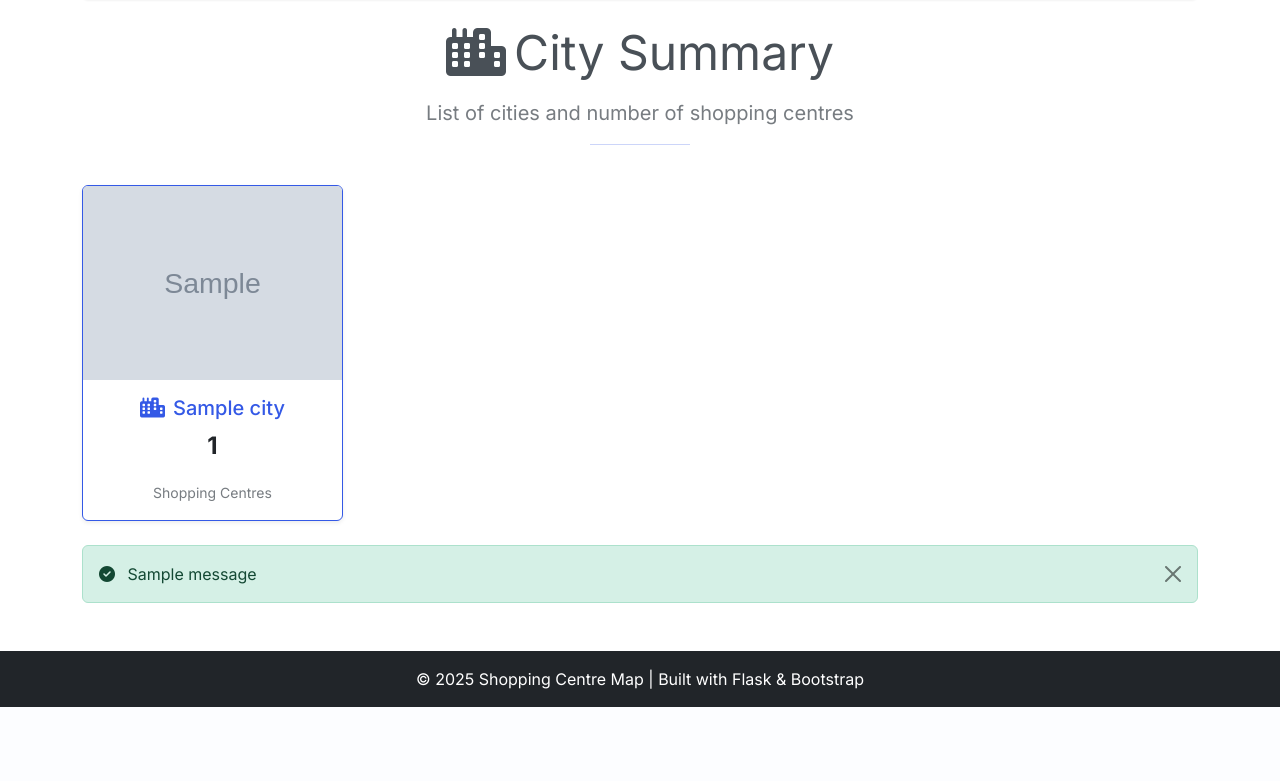
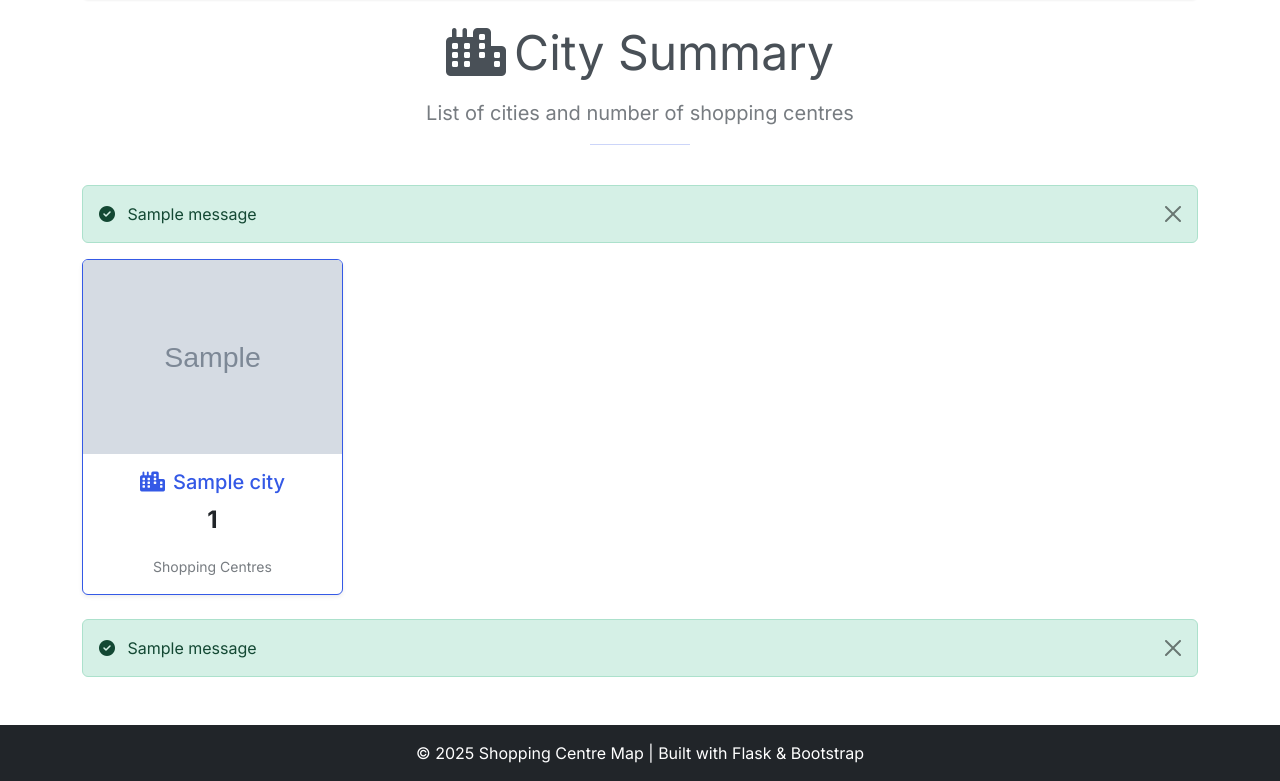
Before and after one commit to tinamalincoln/COMP693-Shopping-Centre-Dashboard, a Flask app: template app/templates/citysummary.html in a window 1280 px wide. Shown: the part 135-916 px from the top of the page. Before the commit the page ends 842 px from the top, so only its background shows below. Run offline with Flask 3, Linux system fonts and the light colour scheme; the template is opened without the code that fills it: most values are stand-ins (such as "Sample title", 1, 10 or a date in 2020); grey boxes marked "Sample" are stand-in pictures; one stand-in notice (Sample message) is shown; some libraries are stand-ins or nearby versions.

Commit message:
Update citysummary.html

```diff
--- a/app/templates/citysummary.html
+++ b/app/templates/citysummary.html
@@ -22,6 +22,21 @@
         <hr class="border-primary mx-auto" style="width: 100px;">
     </div>
 </div>
+
+    <!-- Flash Messages -->
+    {% with messages = get_flashed_messages(with_categories=true) %}
+      {% if messages %}
+        <div class="mb-3">
+          {% for category, message in messages %}
+            <div class="alert alert-{{ category }} alert-dismissible fade show" role="alert">
+              <i class="fas fa-{% if category == 'success' %}check-circle{% else %}exclamation-circle{% endif %} me-2"></i>
+              {{ message }}
+              <button type="button" class="btn-close" data-bs-dismiss="alert" aria-label="Close"></button>
+            </div>
+          {% endfor %}
+        </div>
+      {% endif %}
+    {% endwith %}
 
 <div class="row g-4">
   {% for city in cities %}
```
